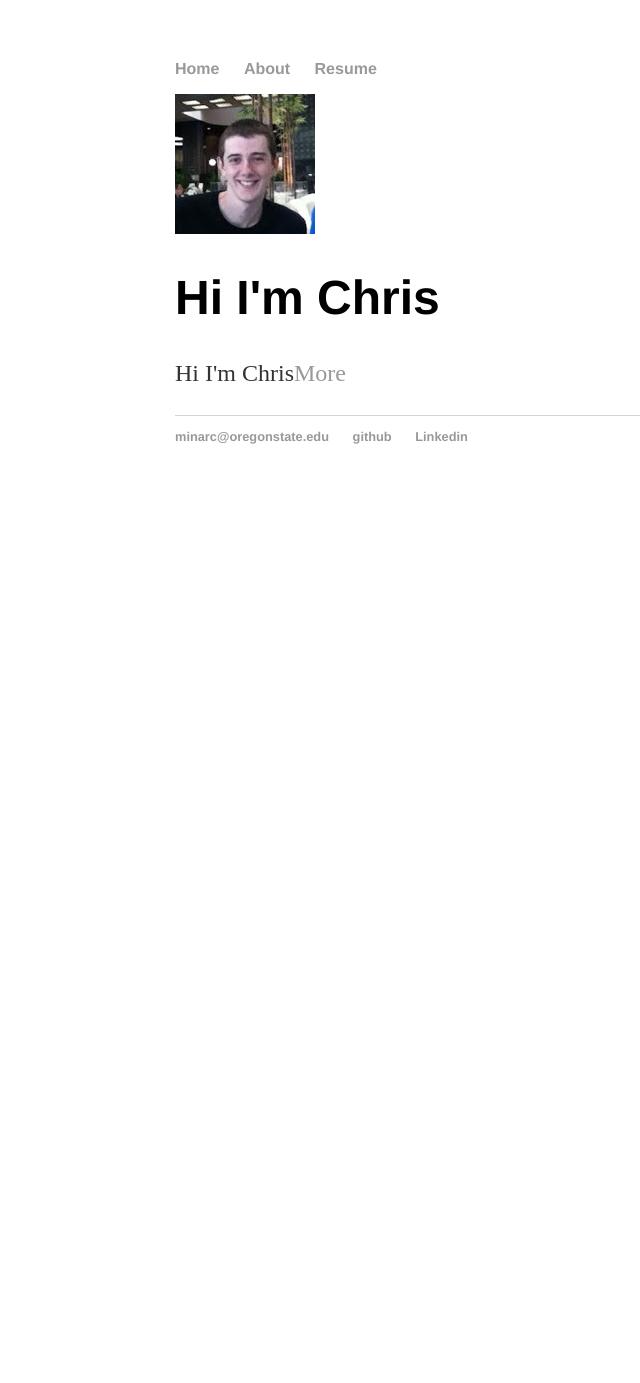
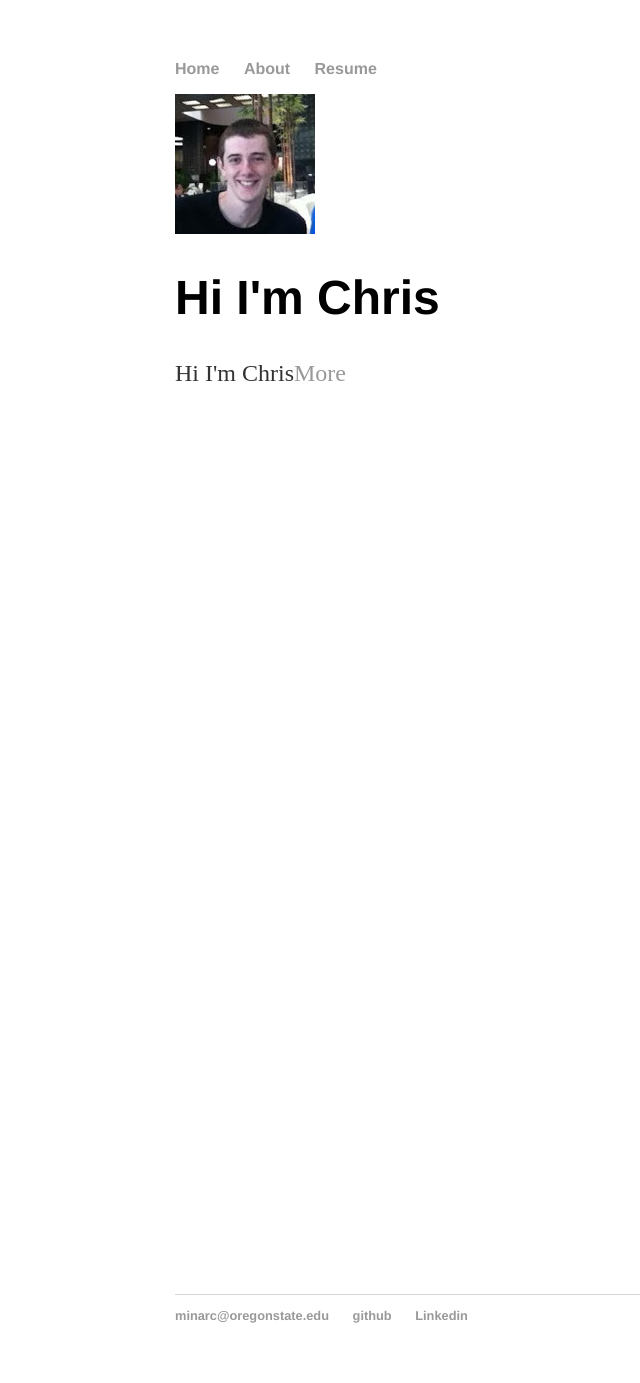
Before and after one commit to chrisminar/chrisminar.github.io, a Jekyll site: the page built from index.html, in a window 1280 px wide. Shown: the whole page, without its empty margins (17-657 px from the left). Built offline with Jekyll 4.4.1, drawn with Linux system fonts in a browser that asks for light colours; before the commit the page ends 900 px from its top, so only the background shows below that.

Commit message:
Update main.css

```diff
--- a/css/main.css
+++ b/css/main.css
@@ -9,7 +9,7 @@ nav ul, footer ul {
     font-weight: bold;
 }
 div {
-   max-height: 1200px;
+   height: 1200px;
 }
 nav ul li, footer ul li {
     display: inline;
```
